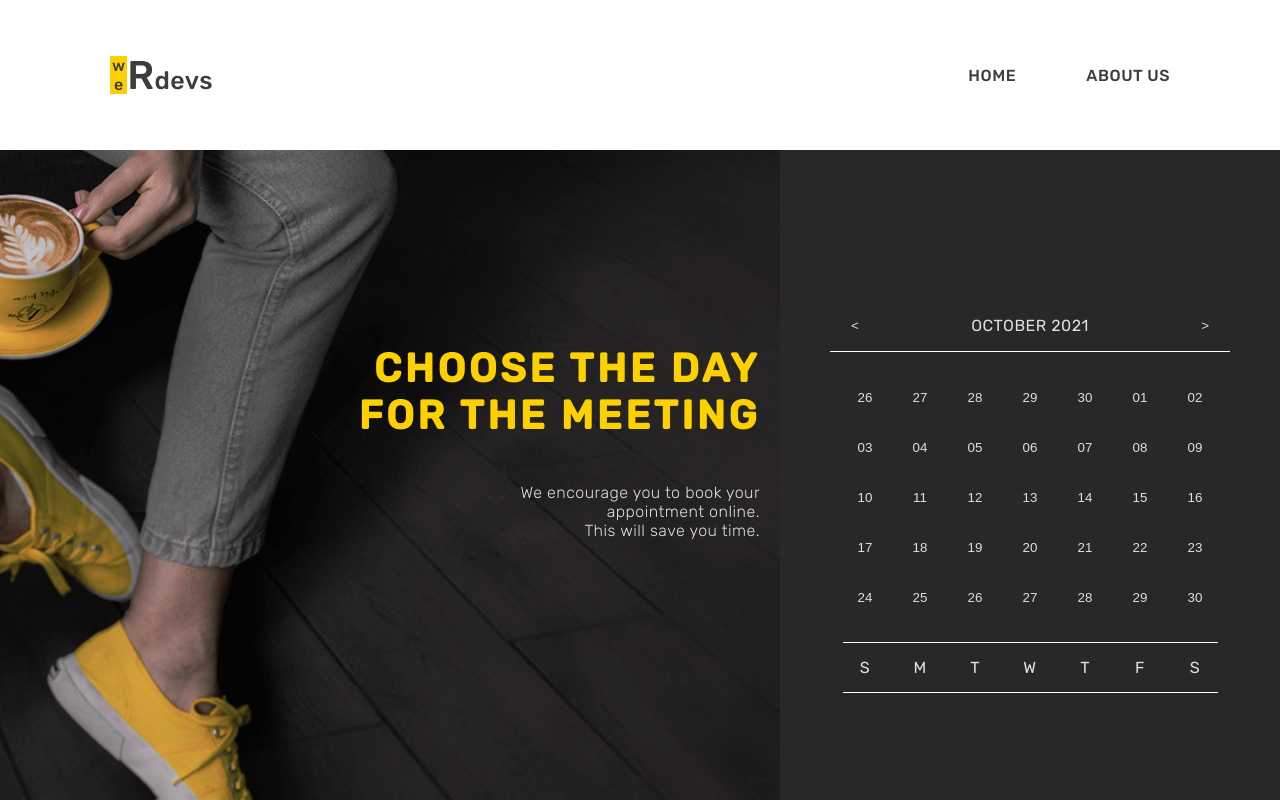
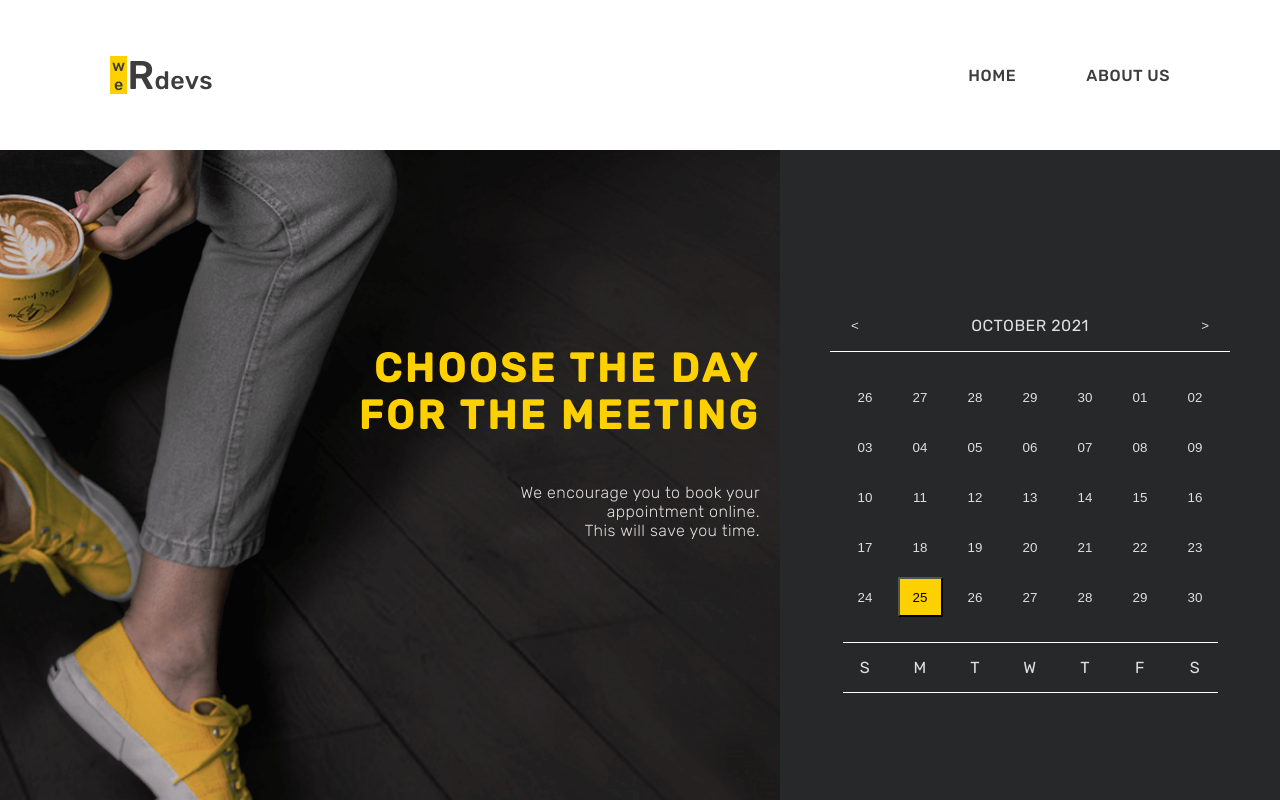
Before and after one commit to AlexeyGrk/test-calendar, a React (Create React App) app: page / in a window 1280 px wide. Built offline with nearby package versions, Linux system fonts and the light colour scheme.

Commit message:
add currentDay status in calendar

```diff
--- a/src/components/Calendar/CalendarLayout.jsx
+++ b/src/components/Calendar/CalendarLayout.jsx
@@ -1,4 +1,5 @@
 import React from "react";
+import moment from "moment";
 import { useDispatch } from "react-redux";
 import { setCurrentDayData } from "../../redux/slice/currentDaySlice";
 const CalendarLayout = ({
@@ -26,6 +27,7 @@ const CalendarLayout = ({
       })
     );
   };
+  const isCurrentDay = (day) => moment().isSame(day, "day");
 
   return (
     <div className="calendar-container">
@@ -45,6 +47,9 @@ const CalendarLayout = ({
               <button
                 onClick={() => activeDateHandler(daysItem)}
                 key={daysItem.format("DDMMYYYY")}
+                className={
+                  isCurrentDay(daysItem) ? "active-day" : "not-active-day"
+                }
               >
                 {daysItem.format("DD")}
               </button>
--- a/src/sass/components/_calendar-layout.scss
+++ b/src/sass/components/_calendar-layout.scss
@@ -20,21 +20,6 @@
 }
 .date-grid {
   margin-bottom: 25px;
-}
-.date-grid > button {
-  color: $colorNumber;
-  background-color: Transparent;
-  background-repeat: no-repeat;
-  border: none;
-  cursor: pointer;
-  overflow: hidden;
-  width: 45px;
-  height: 40px;
-
-  &:hover {
-    background-color: $mainYellow;
-    color: black;
-  }
 }
 
 .date-day-grid {
@@ -72,3 +57,22 @@
     width: 100%;
   }
 }
+
+.active-day {
+  background-color: $mainYellow;
+  color: black;
+}
+.not-active-day {
+  color: $colorNumber;
+  background-color: Transparent;
+  background-repeat: no-repeat;
+  border: none;
+  cursor: pointer;
+  overflow: hidden;
+  width: 45px;
+  height: 40px;
+  &:hover {
+    background-color: $mainYellow;
+    color: black;
+  }
+}
```
